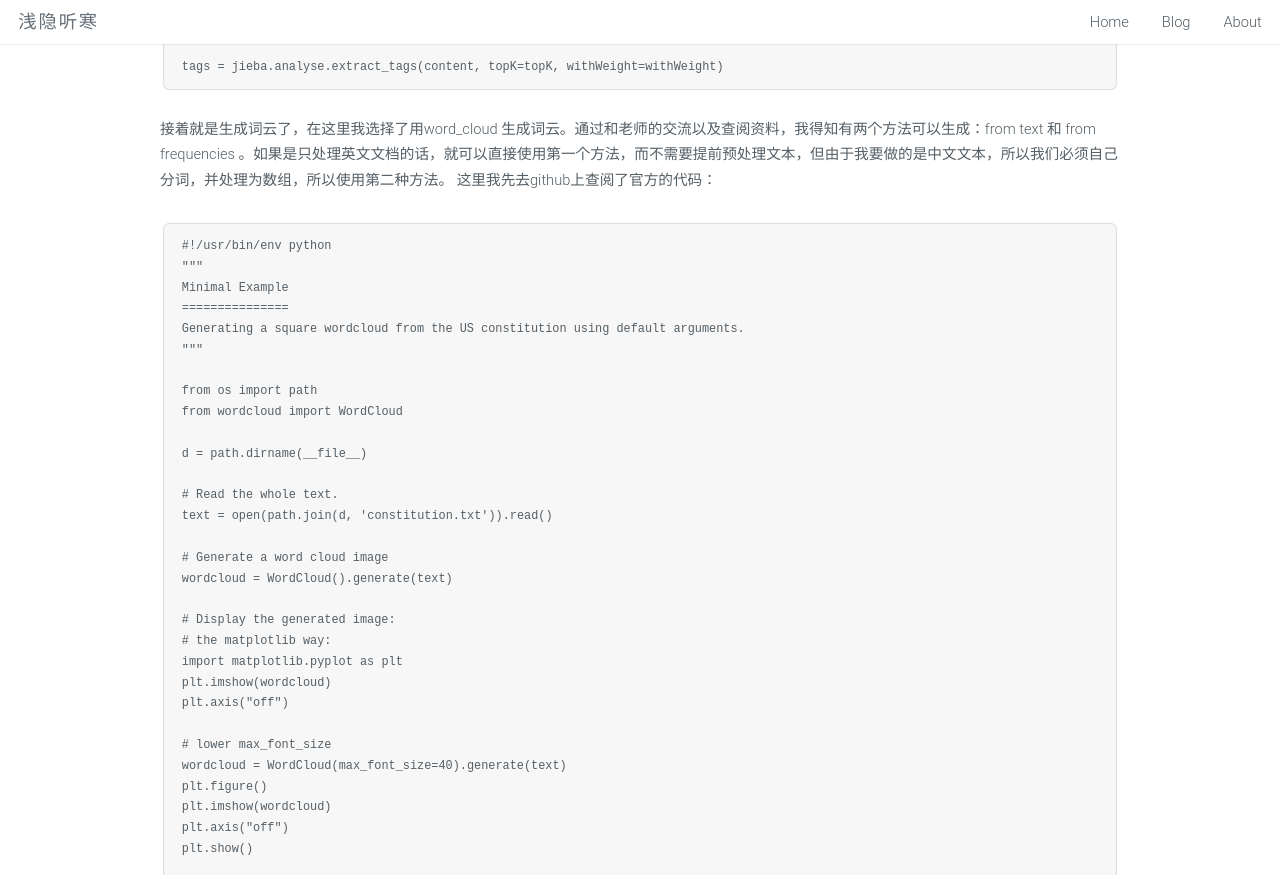
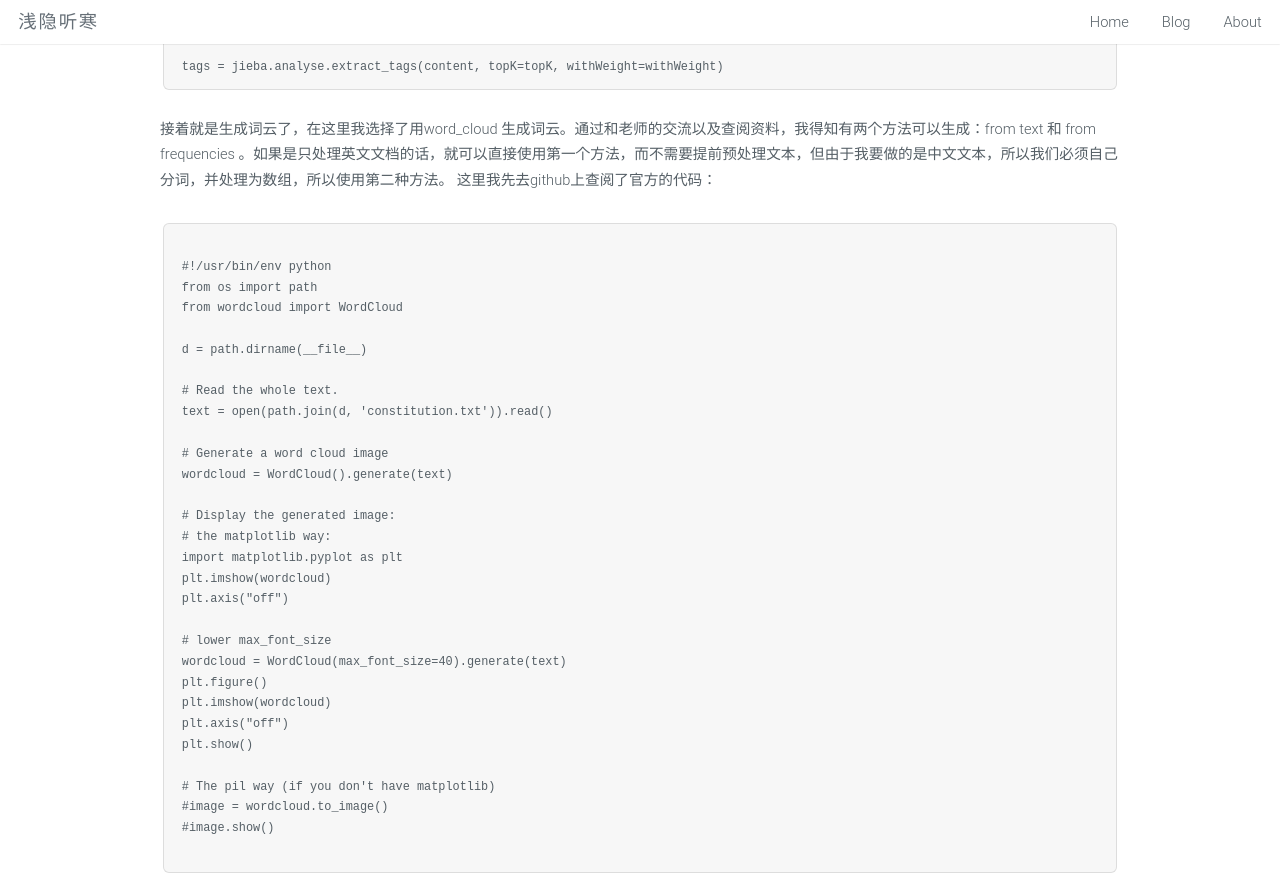
Before and after one commit to qianyintinghan/qianyintinghan.github.io, a Jekyll site: the page built from _posts/2016-09-11-tagcloud.markdown, in a window 1280 px wide and 900 px high, scrolled down 1451 px, cut to the strip 0-875 px from the top of the window. Built offline with Jekyll 4.4.1, drawn with Linux system fonts in a browser that asks for light colours; nearby versions of some CDN libraries; library files that are not in the unit come from our copies.

Commit message:
Update 2016-09-11-tagcloud.markdown

````diff
--- a/_posts/2016-09-11-tagcloud.markdown
+++ b/_posts/2016-09-11-tagcloud.markdown
@@ -44,13 +44,8 @@ tags = jieba.analyse.extract_tags(content, topK=topK, withWeight=withWeight)
 接着就是生成词云了，在这里我选择了用word_cloud 生成词云。通过和老师的交流以及查阅资料，我得知有两个方法可以生成：from text 和 from frequencies 。如果是只处理英文文档的话，就可以直接使用第一个方法，而不需要提前预处理文本，但由于我要做的是中文文本，所以我们必须自己分词，并处理为数组，所以使用第二种方法。
 这里我先去github上查阅了官方的代码：
 ```python
+
 #!/usr/bin/env python
-"""
-Minimal Example
-===============
-Generating a square wordcloud from the US constitution using default arguments.
-"""
-
 from os import path
 from wordcloud import WordCloud
 
@@ -78,6 +73,7 @@ plt.show()
 # The pil way (if you don't have matplotlib)
 #image = wordcloud.to_image()
 #image.show()
+
 ```
 做出来大概是这个效果：
 ![](http://images2015.cnblogs.com/blog/848995/201611/848995-20161110200658811-1863253370.jpg)
````
